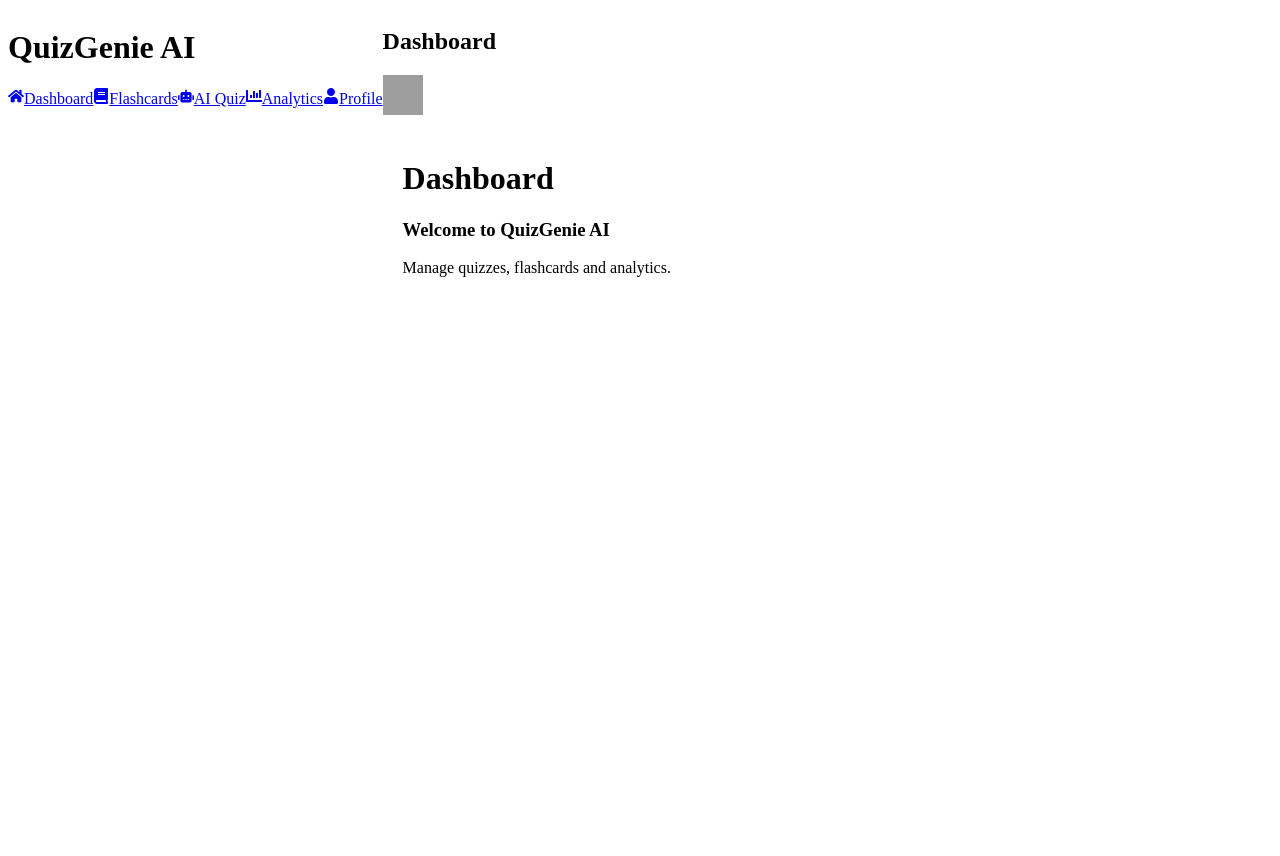
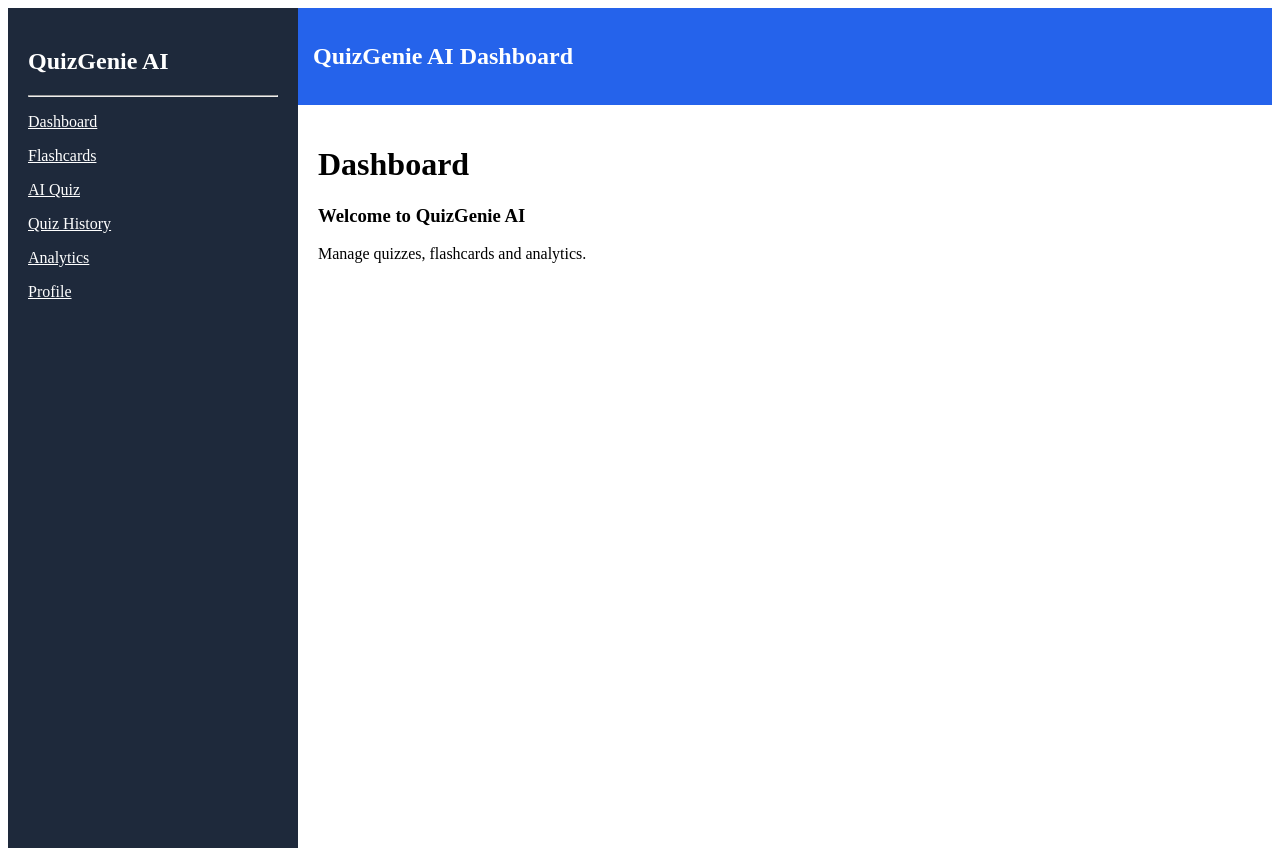
Before and after one commit to pallavinarsinge04/QuizGenie-AI, a React app in the folder frontend/: page /dashboard in a window 1280 px wide. Before the commit the page ends 800 px from the top, so only its background shows below. Built offline with nearby package versions, Linux system fonts and the light colour scheme; grey boxes are pictures that could not be loaded; the HTML template or start-up script is replaced by a standard one.

Commit message:
feat: add reusable UI components and dashboard layout

```diff
--- a/frontend/src/components/Navbar.jsx
+++ b/frontend/src/components/Navbar.jsx
@@ -1,21 +1,13 @@
 export default function Navbar() {
   return (
-    <div className="bg-white shadow p-5 flex justify-between">
-
-      <h2 className="text-2xl font-bold">
-        Dashboard
-      </h2>
-
-      <div>
-
-        <img
-          src="https://i.pravatar.cc/40"
-          alt="profile"
-          className="rounded-full"
-        />
-
-      </div>
-
+    <div
+      style={{
+        background: "#2563eb",
+        color: "white",
+        padding: "15px",
+      }}
+    >
+      <h2>QuizGenie AI Dashboard</h2>
     </div>
   );
 }
--- a/frontend/src/components/Sidebar.jsx
+++ b/frontend/src/components/Sidebar.jsx
@@ -1,49 +1,55 @@
 import { Link } from "react-router-dom";
-import {
-  FaHome,
-  FaBook,
-  FaRobot,
-  FaChartBar,
-  FaUser
-} from "react-icons/fa";
 
 export default function Sidebar() {
   return (
-    <div className="w-64 bg-blue-900 text-white h-screen p-5">
+    <div
+      style={{
+        width: "250px",
+        minHeight: "100vh",
+        background: "#1e293b",
+        color: "white",
+        padding: "20px",
+      }}
+    >
+      <h2>QuizGenie AI</h2>
 
-      <h1 className="text-3xl font-bold mb-10">
-        QuizGenie AI
-      </h1>
+      <hr />
 
-      <nav className="space-y-5">
-
-        <Link to="/dashboard" className="flex items-center gap-3 hover:text-yellow-300">
-          <FaHome />
+      <p>
+        <Link to="/dashboard" style={{ color: "white" }}>
           Dashboard
         </Link>
+      </p>
 
-        <Link to="/flashcards" className="flex items-center gap-3 hover:text-yellow-300">
-          <FaBook />
+      <p>
+        <Link to="/flashcards" style={{ color: "white" }}>
           Flashcards
         </Link>
+      </p>
 
-        <Link to="/quiz" className="flex items-center gap-3 hover:text-yellow-300">
-          <FaRobot />
+      <p>
+        <Link to="/quiz" style={{ color: "white" }}>
           AI Quiz
         </Link>
+      </p>
 
-        <Link to="/analytics" className="flex items-center gap-3 hover:text-yellow-300">
-          <FaChartBar />
+      <p>
+        <Link to="/history" style={{ color: "white" }}>
+          Quiz History
+        </Link>
+      </p>
+
+      <p>
+        <Link to="/analytics" style={{ color: "white" }}>
           Analytics
         </Link>
+      </p>
 
-        <Link to="/profile" className="flex items-center gap-3 hover:text-yellow-300">
-          <FaUser />
+      <p>
+        <Link to="/profile" style={{ color: "white" }}>
           Profile
         </Link>
-
-      </nav>
-
+      </p>
     </div>
   );
 }
```
Also changed, not shown: frontend/src/Footer/Footer.jsx (added, +15 -0 lines), frontend/src/components/Dashboard.jsx (added, +43 -0 lines), frontend/src/components/FlashcardCard.jsx (+10 -23 lines), frontend/src/components/Loading.jsx (added, +12 -0 lines), frontend/src/components/QuizCard.jsx (+19 -0 lines), frontend/src/components/StatCard.jsx (+12 -10 lines).
